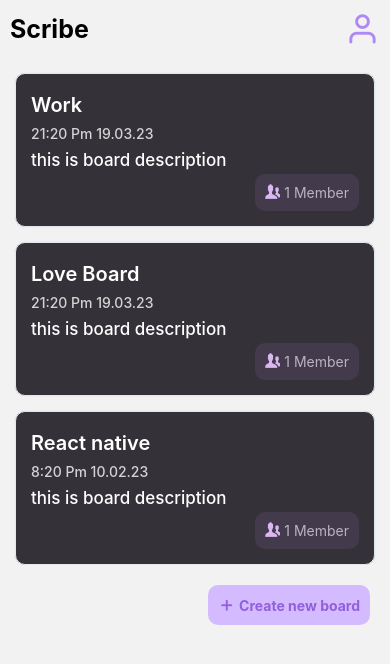
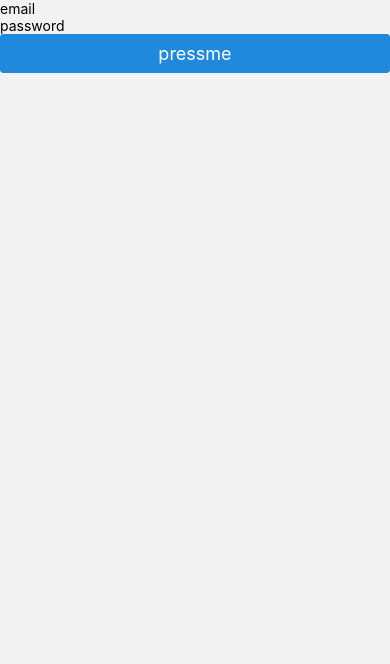
Before and after one commit to Mahmoud412/TasksMangeApp, a React Native app: screen /Register in a window 390 px wide. Shown: the top 664 px of the page. Built offline with nearby package versions, Linux system fonts and the light colour scheme.

Commit message:
added firebase

```diff
--- a/package.json
+++ b/package.json
@@ -14,6 +14,7 @@
     "@react-navigation/native-stack": "^6.9.12",
     "@rneui/base": "^4.0.0-rc.7",
     "@rneui/themed": "^4.0.0-rc.7",
+    "firebase": "^9.17.2",
     "install": "^0.13.0",
     "react": "18.2.0",
     "react-native": "0.71.4",
--- /dev/null
+++ b/src/firebase/config.ts
@@ -0,0 +1,21 @@
+import {initializeApp} from 'firebase/app';
+import {getAuth} from 'firebase/auth';
+import {getFirestore, collection, getDocs} from 'firebase/firestore/lite';
+
+// TODO: Add SDKs for Firebase products that you want to use
+// https://firebase.google.com/docs/web/setup#available-libraries
+
+// Your web app's Firebase configuration
+const firebaseConfig = {
+  apiKey: 'AIzaSyDIcrYDc2poev6xQaHQhTz5RtNaMdbCgEY',
+  authDomain: 'mangetasksapp.firebaseapp.com',
+  projectId: 'mangetasksapp',
+  storageBucket: 'mangetasksapp.appspot.com',
+  messagingSenderId: '308028732219',
+  appId: '1:308028732219:web:62717003e30f5cd4f9fd1e',
+};
+
+// Initialize Firebase
+const app = initializeApp(firebaseConfig);
+export const auth = getAuth(app);
+export const db = getFirestore(app);
--- a/src/navigation/Route.tsx
+++ b/src/navigation/Route.tsx
@@ -4,20 +4,27 @@ import {createNativeStackNavigator} from '@react-navigation/native-stack';
 import {NavigationContainer} from '@react-navigation/native';
 import HomeScreen from '../screens/HomeScreen';
 import NewBoardModel from '../screens/NewBoardModel';
+import RegisterScreen from '../screens/Registration/RegisterScreen';
 
 export type RootStackParamList = {
   Home: undefined;
   Board: undefined;
+  Register: undefined;
 };
 const Stack = createNativeStackNavigator<RootStackParamList>();
 
 const Route = () => {
   return (
     <NavigationContainer>
-      <Stack.Navigator initialRouteName="Home">
+      <Stack.Navigator initialRouteName="Register">
         <Stack.Screen
           name="Home"
           component={HomeScreen}
+          options={{headerShown: false}}
+        />
+        <Stack.Screen
+          name="Register"
+          component={RegisterScreen}
           options={{headerShown: false}}
         />
         <Stack.Screen
--- /dev/null
+++ b/src/screens/Registration/RegisterScreen.tsx
@@ -0,0 +1,41 @@
+import {View, Text, SafeAreaView, TextInput} from 'react-native';
+import React, {useState} from 'react';
+import {Button} from 'react-native-elements';
+import {createUserWithEmailAndPassword} from 'firebase/auth';
+import {auth, db} from '../../firebase/config';
+import {collection, getDocs, setDoc, doc} from 'firebase/firestore/lite';
+import {async} from '@firebase/util';
+
+const RegisterScreen = () => {
+  const [email, setEmail] = useState('');
+  const [password, setPassword] = useState('');
+  const register = async () => {
+    createUserWithEmailAndPassword(auth, email, password)
+      .then(async res => {
+        console.log('user added to firebase');
+        await setDoc(doc(db, 'users', res.user.uid), {
+          email: res.user.email,
+        });
+      })
+      .catch(err => {
+        console.log(err);
+      });
+  };
+  return (
+    <SafeAreaView>
+      <TextInput
+        placeholder="email"
+        value={email}
+        onChangeText={text => setEmail(text)}
+      />
+      <TextInput
+        placeholder="password"
+        onChangeText={text => setPassword(text)}
+        value={password}
+      />
+      <Button title="pressme" onPress={register} />
+    </SafeAreaView>
+  );
+};
+
+export default RegisterScreen;
```
Also changed, not shown: 1 other file (tests, documents, lock files or other folders).
